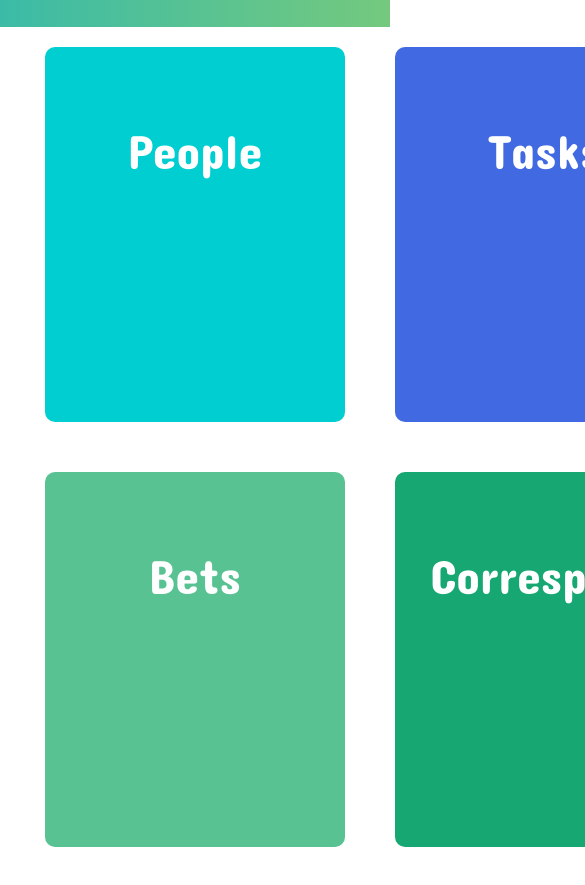
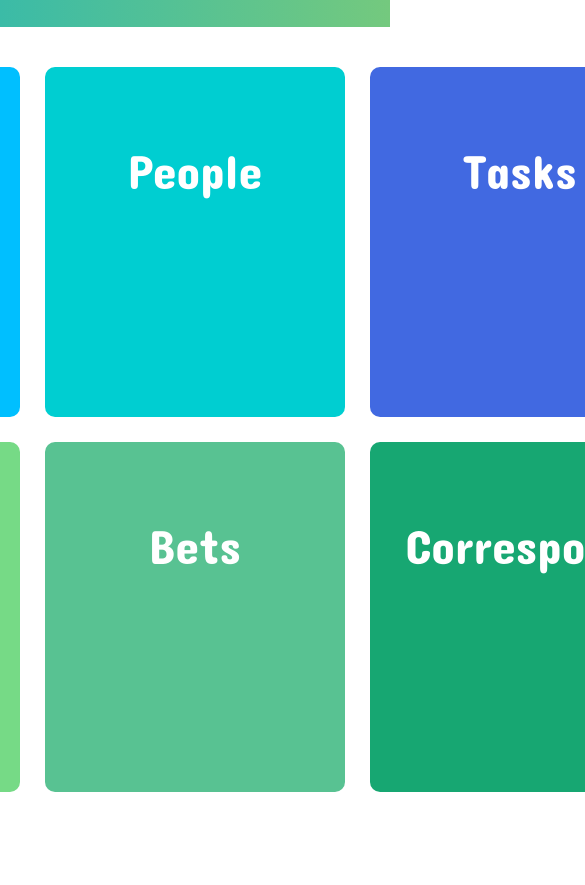
Before and after one commit to mthofstadter/nolvide, a plain HTML site: page index.html in a window 390 px wide. Shown: the part 33-918 px from the top of the page, 585 px wide, since content can reach past the window. After the commit the page ends 844 px from the top, so only its background shows below. Drawn offline with Linux system fonts and the light colour scheme.

Commit message:
style -TS
changed rememory card sizes to be more mobile friendly. Fixed issue with a tag margins being clickable outside of card div.

```diff
--- a/index.html
+++ b/index.html
@@ -12,7 +12,7 @@
         <li><a href="index.html" id="logo">nolvide</a></li>
       </ul>
   </div>
-  <div id="boxMainContainer" class="test">
+  <main id="main">
     <div id="boxTopContainer">
       <a href="#" onclick="boxClick(this)" class="remindersBox"><div class="rememoryBox" id="remindersBox">
         <h6>Reminders</h6>
@@ -41,6 +41,6 @@
         <p>keep in touch</p>
       </div></a>
     </div>
-  </div>
+  </main>
 </body>
 </html>
--- a/main.js
+++ b/main.js
@@ -1,14 +1,18 @@
-//woo
+//main.js
+//mthofstadter.github.io/nolivde
+
+function hello() {
+}
 
 function boxClick(element) {
-  var container = document.getElementById("boxMainContainer");
+  var container = document.getElementById("main");
   container.classList.add("leave");
 
   var linkClass = element.className;
   var box = document.getElementById(linkClass);
   box.style.cssText = "animation-play-state: paused;";
 
-  //delay animation until boxes are off page
+  //delay animation
   setTimeout(function(){ loadPage(linkClass);}, 300);
 }
 
@@ -17,7 +21,6 @@ function loadPage(name) {
   var box = document.getElementById(name);
   box.classList.add("grow");
   var url = name.slice(0,-3); //remove "Box" from name
-  url = url.concat(".html");
-  console.log(url);
+  url = url.concat(".html"); //add ".html" to name
   setTimeout(`location.replace("${url}");`,1400);
 }
--- a/style.css
+++ b/style.css
@@ -1,3 +1,8 @@
+html {
+  height: 100%;
+}
+
+
 body {
   margin: 0;
   padding: 0;
@@ -33,33 +38,36 @@ ul {
   letter-spacing: 3px;
 }
 
+main {
+  margin-top: 100px;
+}
+
 a {
   text-decoration: none;
+  display: block;
+  margin: 0px 12.5px 0px 12.5px;
+
 }
 
 #boxTopContainer {
-  width: 50%;
-  margin: 80px auto;
+  width: 100%;
+  margin-top: 0px;
   margin-bottom: 0;
   display: flex;
   justify-content: center;
-  height: 375px;
 }
 
 #boxBottomContainer {
-  width: 50%;
-  margin: 50px auto;
+  width: 100%;
+  margin-top: 25px;
   display: flex;
   justify-content: center;
-  height: 375px;
 }
 
 .rememoryBox {
   width: 300px;
-  height: 300px;
-  margin: 0px 25px 0px 25px;
+  height: 275px; /*originally 300px*/
   padding-top: 75px;
-  flex: none;
   border-radius: 10px;
   position: relative;
   transition: all 0.2s ease-out;
@@ -179,7 +187,7 @@ a {
 }
 
 .grow h6, .grow p {
-  opacity: 0;
+  opacity: 0; /*fades out*/
 }
 
 h6 {
@@ -202,6 +210,7 @@ p {
   color: rgba(255,255,255,0);
   font-size: 24px;
   font-family: 'Heebo', sans-serif;
+  margin: 0;
   text-align: center;
   transition: all 0.2s ease-out;
 }
```
